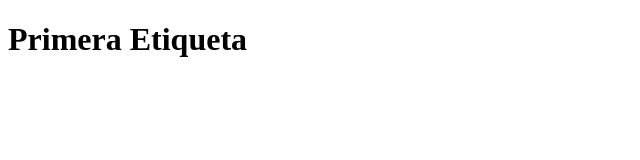
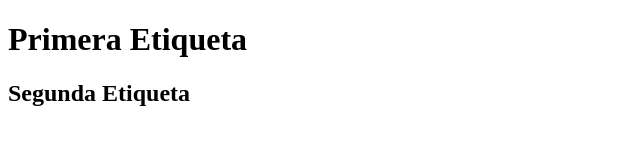
Before and after one commit to guevara1981/EjemplosGitHub, a plain HTML site: page index.html in a window 1280 px wide. Shown: the whole page, without its empty margins (0-640 px from the left). Drawn offline with Linux system fonts and the light colour scheme.

Commit message:
Agregue  etiqueta h2

```diff
--- a/index.html
+++ b/index.html
@@ -8,6 +8,6 @@
 </head>
 <body>
     <h1>Primera Etiqueta </h1>
-
+    <h2>Segunda Etiqueta</h2>
 </body>
 </html>
```
